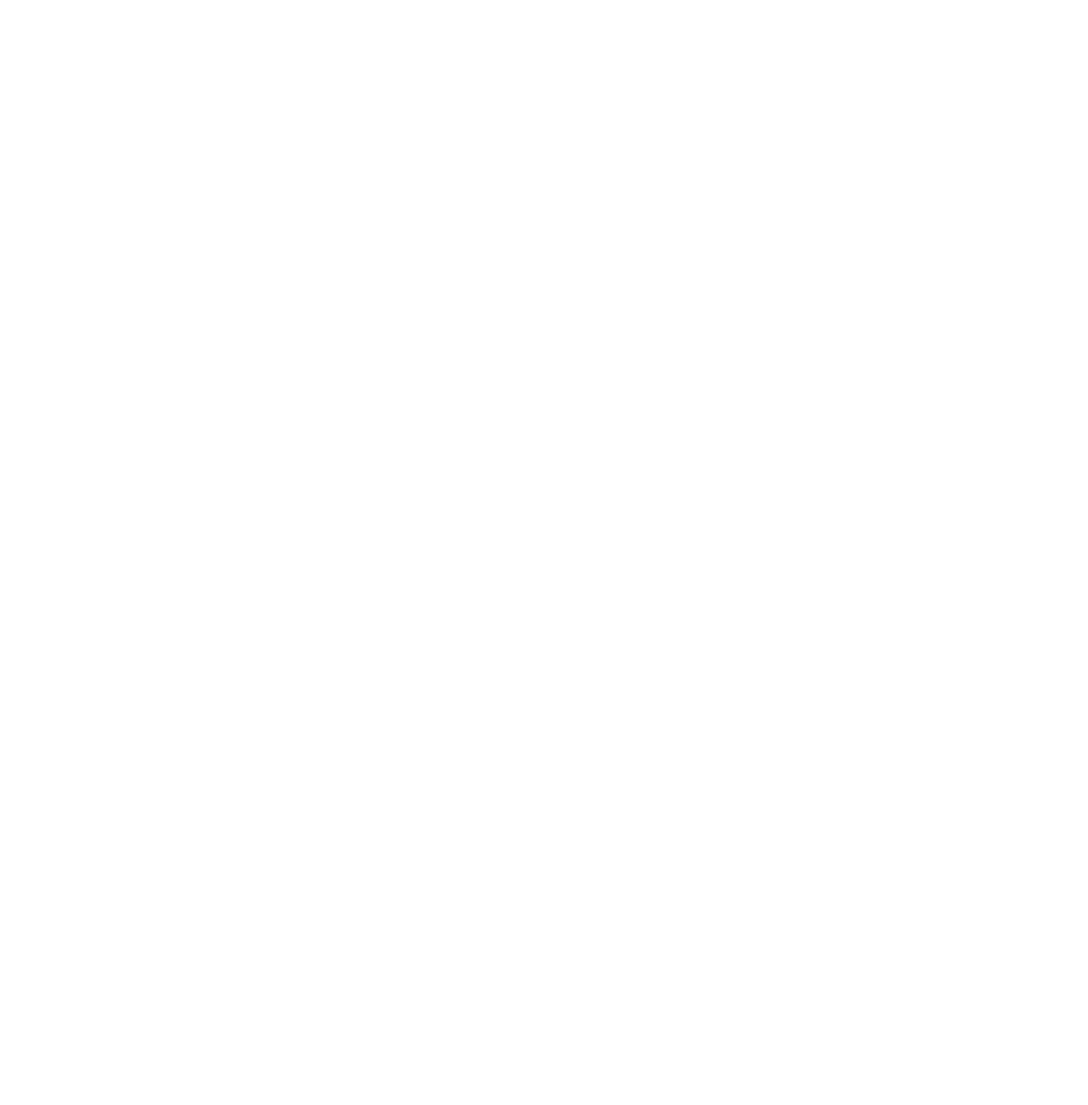
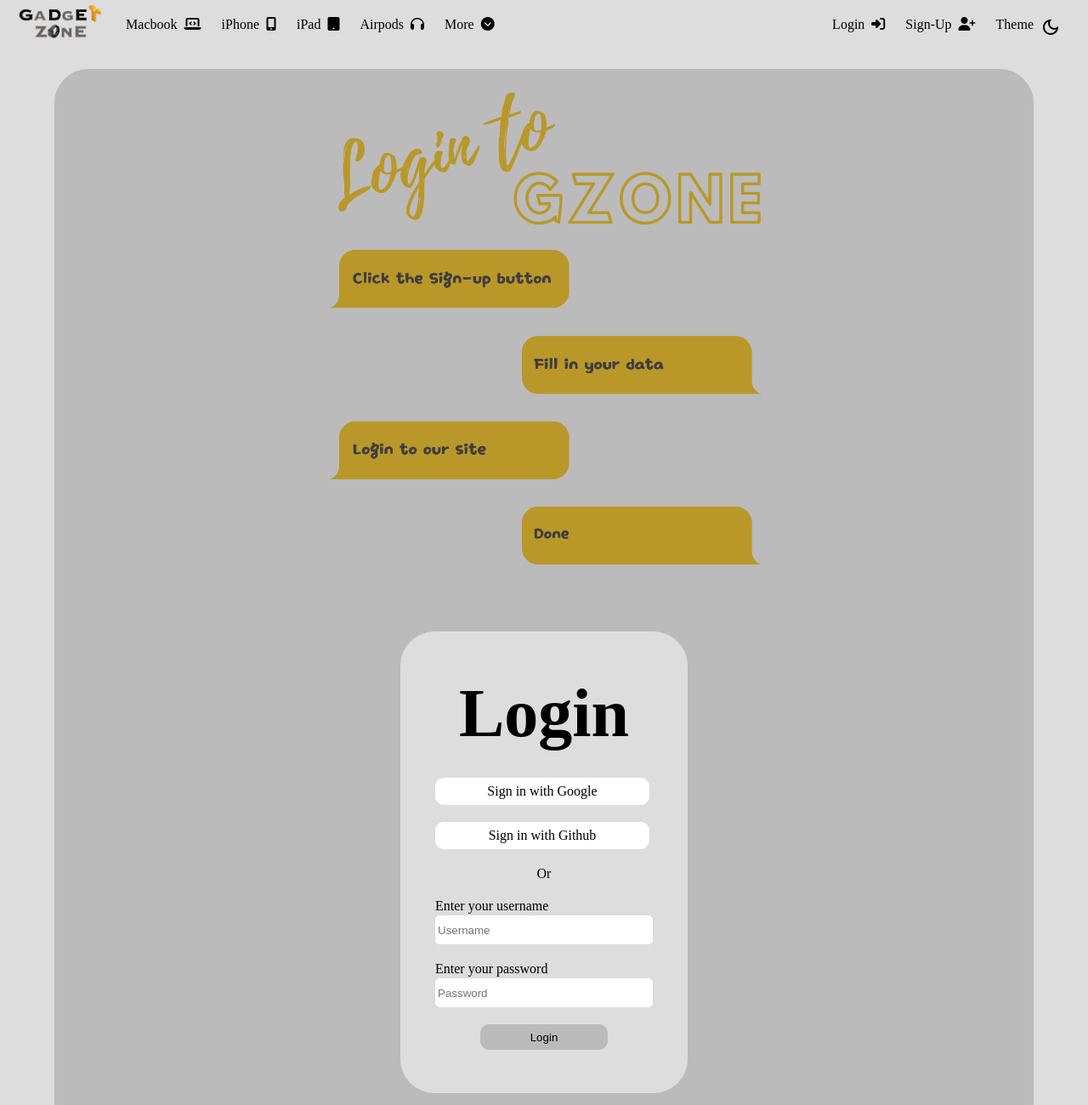
Before and after one commit to Anmol8604/GADGETZONE, a plain HTML site: page login.html in a window 1280 px wide. Shown: the top 1300 px of the page at 85% size. Before the commit the page ends 800 px from the top, so only its background shows below. Drawn offline with nearby package versions, Linux system fonts and the light colour scheme.

Commit message:
login page

```diff
--- a/index.html
+++ b/index.html
@@ -696,86 +696,7 @@
         </div>
     </footer>
 
-    <script>
-        const toggleBtn = document.getElementById('toggle');
-        toggleBtn.onclick = () => {
-            document.body.classList.toggle('dark');
-        }
-
-
-
-        function changeMac1(c) {
-            const image = document.getElementById("macbook-1");
-            image.src = "macBook/MacBook_Air_" + c + ".png";
-        }
-        function changeMac2(c) {
-            const image = document.getElementById("macbook-2");
-            image.src = "macBook/MacBook_Air_Open_" + c + ".png";
-        }
-        function changeMac3(c) {
-            const image = document.getElementById("macbook-3");
-            image.src = "macBook/MacBook_Pro1_" + c + ".png";
-        }
-        function changeMac4(c) {
-            const image = document.getElementById("macbook-4");
-            image.src = "macBook/Macbook_Pro_" + c + ".png";
-        }
-
-
-        function changePhone1(c) {
-            const image = document.getElementById("iphone-1");
-            image.src = "iPhone/iPhone_" + c + ".png";
-        }
-        function changePhone2(c) {
-            const image = document.getElementById("iphone-2");
-            image.src = "iPhone/iPhone_Upright_L_" + c + ".png";
-        }
-        function changePhone3(c) {
-            const image = document.getElementById("iphone-3");
-            image.src = "iPhone/iPhone_Laying_" + c + ".png";
-        }
-        function changePhone4(c) {
-            const image = document.getElementById("iphone-4");
-            image.src = "iPhone/iPhone_Upright_R_" + c + ".png";
-        }
-
-
-        function changePad1(c) {
-            const image = document.getElementById("pad-1");
-            image.src = "iPad/iPad_Laying_L_" + c + ".png";
-        }
-        function changePad2(c) {
-            const image = document.getElementById("pad-2");
-            image.src = "iPad/iPad_Standing_R_" + c + ".png";
-        }
-        function changePad3(c) {
-            const image = document.getElementById("pad-3");
-            image.src = "iPad/iPad_Laying_R_" + c + ".png";
-        }
-        function changePad4(c) {
-            const image = document.getElementById("pad-4");
-            image.src = "iPad/iPad_Standing_L_" + c + ".png";
-        }
-
-
-        function changePod1(c) {
-            const image = document.getElementById("air-pod-1");
-            image.src = "airPods/Airpods_1__" + c + ".png";
-        }
-        function changePod2(c) {
-            const image = document.getElementById("air-pod-2");
-            image.src = "airPods/Airpods_41__" + c + ".png";
-        }
-        function changePod3(c) {
-            const image = document.getElementById("air-pod-3");
-            image.src = "airPods/Airpods_2__" + c + ".png";
-        }
-        function changePod4(c) {
-            const image = document.getElementById("air-pod-4");
-            image.src = "airPods/Airpods_4__" + c + ".png";
-        }
-    </script>
-
+    <script src="script.js"></script>
 </body>
 
 </html>
--- a/login.html
+++ b/login.html
@@ -0,0 +1,142 @@
+<!DOCTYPE html>
+<html lang="en">
+
+<head>
+    <meta charset="UTF-8">
+    <meta name="viewport" content="width=device-width, initial-scale=1.0">
+    <link rel="stylesheet" href="https://cdnjs.cloudflare.com/ajax/libs/font-awesome/6.4.0/css/all.min.css"
+        integrity="sha512-iecdLmaskl7CVkqkXNQ/ZH/XLlvWZOJyj7Yy7tcenmpD1ypASozpmT/E0iPtmFIB46ZmdtAc9eNBvH0H/ZpiBw=="
+        crossorigin="anonymous" referrerpolicy="no-referrer" />
+    <link href='https://fonts.googleapis.com/css?family=Bungee Shade' rel='stylesheet'>
+    <link rel="stylesheet" href="style.css">
+    <link rel="stylesheet"
+        href="https://fonts.googleapis.com/css2?family=Material+Symbols+Outlined:opsz,wght,FILL,GRAD@20..48,100..700,0..1,-50..200" />
+    <title>Login</title>
+    <link rel="stylesheet" href="media-queries.css">
+</head>
+
+<body>
+    <header>
+        <nav>
+            <div class="navbar flex">
+
+                <div class="div-logo">
+                    <a href="index.html">
+                        <img src="images/logo.png" class="logo" alt="">
+                    </a>
+                </div>
+
+                <div class="div-nav-icon flex">
+                    <div class="navicon border">
+                        <div class="flex">
+                            <a href="#mac1">
+                                <p class="navcol">Macbook</p>
+                            </a>
+                            <a href="#mac1"><i class="fa-solid fa-laptop-code"></i></a>
+                        </div>
+                    </div>
+
+                    <div class="navicon border">
+                        <div class="flex">
+                            <a href="#iPhone1">
+                                <p class="navcol">iPhone</p>
+                            </a>
+                            <a href="#iPhone1"><i class="fa-solid fa-mobile-screen-button"></i></a>
+                        </div>
+                    </div>
+
+                    <div class="navicon border">
+                        <div class="flex">
+                            <a href="#iPad1">
+                                <p class="navcol">iPad</p>
+                            </a>
+                            <a href="#iPad1"><i class="fa-solid fa-tablet-button"></i></a>
+                        </div>
+                    </div>
+
+                    <div class="navicon border">
+                        <div class="flex">
+                            <a href="#Airpods1">
+                                <p class="navcol">Airpods</p>
+                            </a>
+                            <a href="#Airpods1"><i class="fa-solid fa-headphones"></i></a>
+                        </div>
+                    </div>
+
+                    <div class="navicon border">
+                        <div class="flex">
+                            <a href="more.html">
+                                <p class="navcol">More</p>
+                            </a>
+                            <a href="#More1"><i class="fa-solid fa-circle-chevron-down"></i></a>
+                        </div>
+                    </div>
+                </div>
+
+                <div class="div-login flex">
+                    <div class=" navicon border">
+                        <div class="flex">
+                            <a href="login.html">
+                                <p class="navcol">Login</p>
+                            </a>
+                            <a href="login.html"><i class="fa-solid fa-right-to-bracket"></i></a>
+                        </div>
+                    </div>
+
+                    <div class="navicon border">
+                        <div class="flex">
+                            <a href="signUp.html">
+                                <p class="navcol">Sign-Up</p>
+                            </a>
+                            <a href="signUp.html"><i class="fa-solid fa-user-plus"></i></a>
+                        </div>
+                    </div>
+
+                    <div class="navicon border">
+                        <div class="flex" id="toggle">
+                            <p class="navcol">Theme</p>
+                            <span class="material-symbols-outlined">dark_mode</span>
+                        </div>
+                    </div>
+
+                </div>
+            </div>
+        </nav>
+    </header>
+    <main>
+        <div class="parent">
+            <div class="con">
+                <div class="child1">
+                    <img src="images/Login.png" alt="" class="loginIMG">
+                </div>
+                <div class="child2">
+                    <div class="login">
+                        <h1 class="form">Login</h1>
+                    </div>
+                    <div>
+                        <p class="signG">Sign in with Google</p>
+                    </div>
+                    <div>
+                        <p class="signG">Sign in with Github</p>
+                    </div>
+                    <p style="text-align: center;">Or</p>
+                    <div class="form">
+                        <form action="" method="" class="">
+                            <p style="margin-top: 20px;">Enter your username</p>
+                            <div><input class="userName in" type="text" name="username" placeholder="Username" required
+                                    class="in"></div>
+                            <p>Enter your password</p>
+                            <div><input class="password in" type="password" name="password" placeholder="Password"
+                                    required class="in"></div>
+                            <div class="hii"><input class="submit" type="submit" value="Login" class="but"></div>
+                        </form>
+                    </div>
+                </div>
+            </div>
+        </div>
+    </main>
+
+    <script src="script.js"></script>
+</body>
+
+</html>
--- a/media-queries.css
+++ b/media-queries.css
@@ -36,4 +36,9 @@
         margin-left: -20px;
         margin-bottom: -60px;
     }
+    .loginIMG{
+        overflow: hidden;
+        mix-blend-mode: multiply;
+        height: 400px;
+    }
 }
--- a/style.css
+++ b/style.css
@@ -307,3 +307,81 @@ a{
     width: 80px;
     border-radius: 100%;
 }
+
+
+/* Login */
+
+.con{
+    display: flex;
+    flex-wrap: wrap;
+    justify-content: space-evenly;
+    border: solid 1px var(--secondary-back-color);
+    background-color: var(--secondary-back-color);
+    margin: 2% 5%;
+    border-radius: 40px;
+}
+
+.child1{
+    margin: 0 5%;
+}
+
+.child2{
+    border: var(--primary-back-color) solid 1px;
+    background-color: var(--primary-back-color);
+    border-radius: 40px;
+    margin: 5% 5%;
+    display: flex;
+    flex-direction: column;
+    justify-content: center;
+    padding: 30px 40px;
+}
+
+.login{
+    margin-top: 20px;
+    margin-bottom: 30px;
+    font-size: 40px;
+    color: var(--primary-text-color);
+    text-align: center;
+}
+
+.in{
+    margin-bottom: 20px;
+    border : solid 1px #fff;
+    border-radius: 5px;
+    height: 30px;
+    width: 250px;
+    margin-top: 2px;
+}
+
+.signG{
+    border: #fff solid 1px;
+    border-radius: 10px;
+    background-color: #fff;
+    align-items: center;
+    margin-bottom: 20px;
+    color: #000;
+    height: 30px;
+    width: 250px;
+    display: flex;
+    justify-content: center;
+}
+.submit{
+    border-radius: 10px;
+    border : solid 1px var(--secondary-back-color);
+    height: 30px;
+    width: 150px;
+    display: flex;
+    background-color: var(--secondary-back-color);
+    justify-content: center;
+    margin-bottom: 20px;
+    /* align-items: center; */
+}
+.hii{
+    display: flex;
+    justify-content: center;
+}
+
+.loginIMG{
+    mix-blend-mode: multiply;
+    height: 600px;
+}
```
Also changed, not shown: script.js (added, +75 -0 lines), how_it_started/image15july.png (added), images/Login.png (added), 1 other file.
